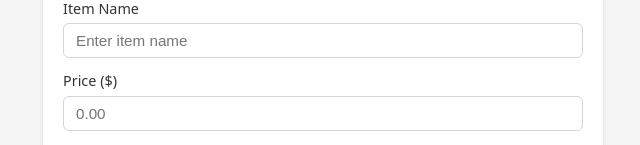
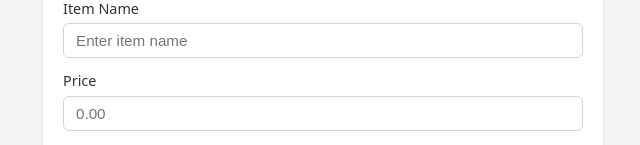
Before and after one commit to pnbborkar29-lgtm/App, a React (Vite) app in the folder client/: page / in a window 1280 px wide. Both pictures are taken after a click on the button "Add Item". Shown: the part 370-515 px from the top of the page, without its empty margins (317-957 px from the left). Built offline with nearby package versions, Linux system fonts and the light colour scheme; no server answers.

Commit message:
fix: update price label in AddItemForm component

```diff
--- a/client/src/components/AddItemForm.jsx
+++ b/client/src/components/AddItemForm.jsx
@@ -40,7 +40,7 @@ function AddItemForm({ onSubmit, onCancel, editingItem }) {
           />
         </div>
         <div className="form-group">
-          <label htmlFor="item-price">Price ($)</label>
+          <label htmlFor="item-price">Price </label>
           <input
             id="item-price"
             type="number"
```
